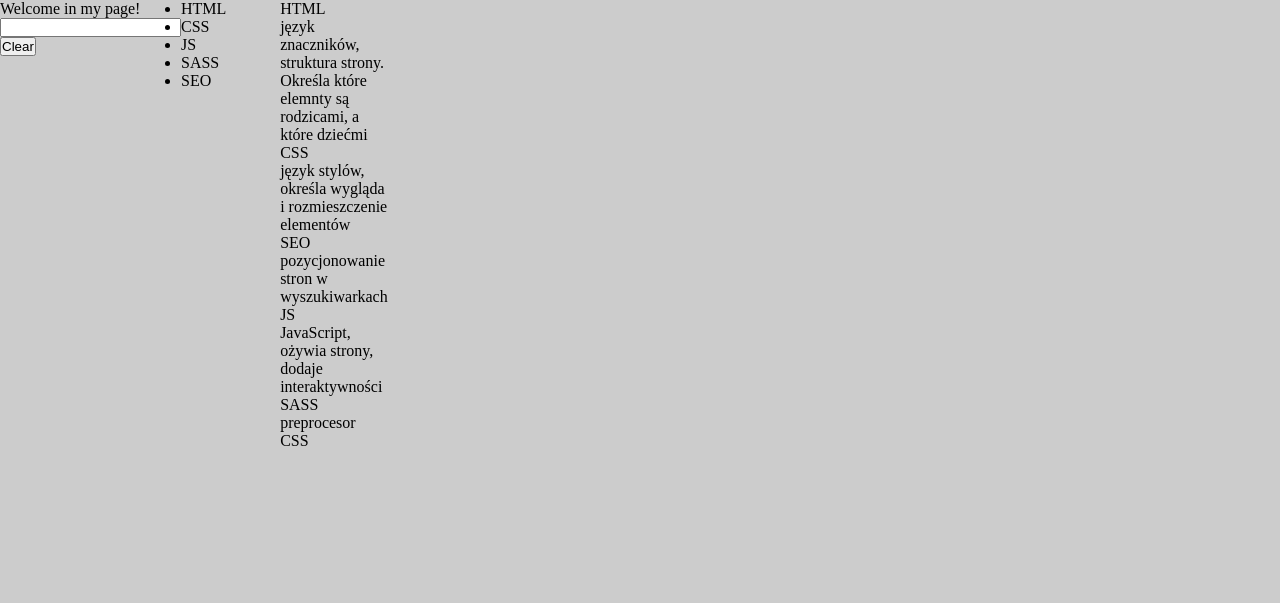
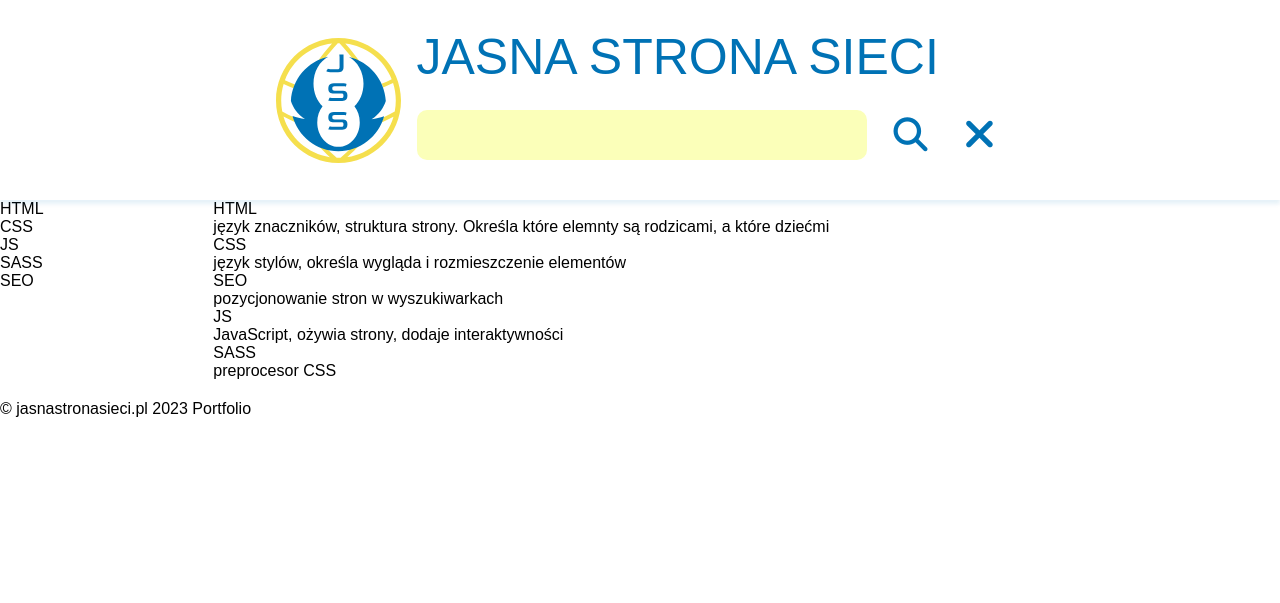
Before and after one commit to paweljss/slownik_front_endowy, a plain HTML site: page index.html in a window 1280 px wide. Drawn offline with Linux system fonts and the light colour scheme; a web font is replaced by a local one.

Commit message:
styling header for desktop

```diff
--- a/index.html
+++ b/index.html
@@ -6,19 +6,25 @@
     <meta http-equiv="X-UA-Compatible" content="IE=edge">
     <meta name="viewport" content="width=device-width, initial-scale=1.0">
     <title>Jasna Strona Sieci</title>
-    <!-- <link rel="stylesheet" href="style.css"> -->
     <link rel="stylesheet" href="./sass/css/main.css">
+    <link rel="preconnect" href="https://fonts.googleapis.com">
+    <link rel="preconnect" href="https://fonts.gstatic.com" crossorigin>
+    <link href="https://fonts.googleapis.com/css2?family=Goldman:wght@400;700&display=swap" rel="stylesheet">
+    <link rel="stylesheet" href="https://cdnjs.cloudflare.com/ajax/libs/font-awesome/6.4.0/css/all.min.css"
+        integrity="sha512-iecdLmaskl7CVkqkXNQ/ZH/XLlvWZOJyj7Yy7tcenmpD1ypASozpmT/E0iPtmFIB46ZmdtAc9eNBvH0H/ZpiBw=="
+        crossorigin="anonymous" referrerpolicy="no-referrer" />
 </head>
 
 <body>
 
     <header>
-        <p>Welcome in my page!</p>
+        <img src="img/jss_logo_sygnet.svg" alt="jasnastronasieci.pl">
+        <h1>JASNA STRONA SIECI</h1>
         <div id="searchbar">
             <input type="search">
-            <button id="clear">Clear</button>
+            <button id="search"><i class="fa-solid fa-magnifying-glass"></i></button>
+            <button id="clear"><i class="fa-solid fa-xmark fa-lg"></i></button>
         </div>
-
     </header>
 
 
@@ -59,7 +65,17 @@
             <dd>preprocesor CSS</dd>
         </article>
         </dl>
+
+
+
+        <!-- test -->
+
+
+
     </main>
+    <footer>
+        © jasnastronasieci.pl 2023 Portfolio
+    </footer>
 
 
     <script src="script.js"></script>
--- a/sass/scss/main.scss
+++ b/sass/scss/main.scss
@@ -1,3 +1,23 @@
+$main-color: #0072b5;
+$second-color: #f5df4d;
+$third-color: #2dc7ff;
+$forth-color: #fbffb9;
+$fifth-color: #031a6b;
+$twelwe-columns: repeat(12, 1fr);
+
+@mixin buttons-common-style {
+	width: 50px;
+	height: 50px;
+	background-color: #fff;
+	border: none;
+	color: $main-color;
+	font-size: 34px;
+
+	&:active{
+		color:$second-color;
+	}
+}
+
 *,
 ::before,
 ::after {
@@ -7,7 +27,80 @@
 }
 
 body {
-	background-color: #ccc;
+	background-color: #ffffff;
 	display: grid;
-	grid-template-columns: repeat(12, 1fr);
+	grid-template-columns: $twelwe-columns;
+	grid-template-rows: repeat(3, 1fr);
+	font-family: Goldman, sans-serif;
 }
+
+header {
+	grid-column: 1/13;
+	grid-row: 1/2;
+	display: grid;
+	grid-template-columns: $twelwe-columns;
+	grid-template-rows: repeat(2, 62px);
+	padding: 38px 0;
+	box-shadow: 0px 4px 4px rgba(0, 114, 181, 0.1);
+	position: sticky;
+
+	img {
+		grid-column: 4/5;
+		grid-row: 1/3;
+		padding-right: 1rem;
+	}
+
+	h1 {
+		font-size: 50px;
+		font-weight: 400;
+		color: $main-color;
+		grid-column: 5/10;
+		margin-top: -10px;
+	}
+
+	#searchbar {
+		grid-column: 5/10;
+		grid-row: 2/3;
+		margin-top: 10px;
+		width: 588px;
+		display: flex;
+		justify-content:space-between;
+
+		input {
+			width: 450px;
+			height: 50px;
+			background: #fbffb9;
+			border: none;
+			border-radius: 10px;
+
+		}
+
+		input:focus {
+			outline: none;
+		}
+
+		#search {
+			@include buttons-common-style();
+		}
+
+		#clear {
+			@include buttons-common-style();
+		}
+	}
+}
+
+aside {
+	grid-column: 1/3;
+	grid-row: 2/3;
+}
+
+main {
+	grid-column: 3/13;
+	grid-row: 2/3;
+	font-family: sans-serif;
+}
+
+footer {
+	grid-column: 1/13;
+	grid-row: 3/4;
+}
```
Also changed, not shown: img/jss_logo_sygnet.svg (added), sass/css/main.css.
